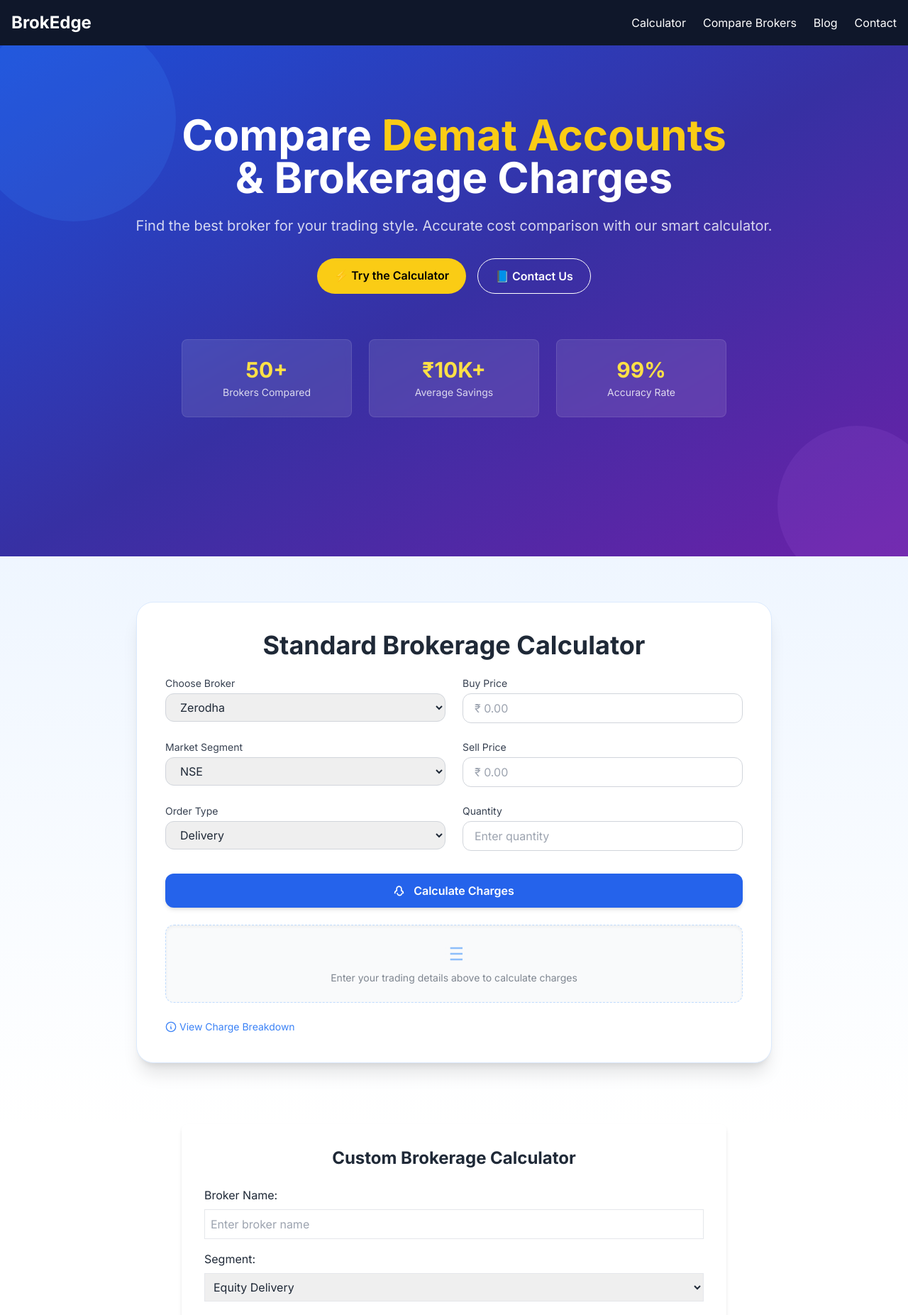
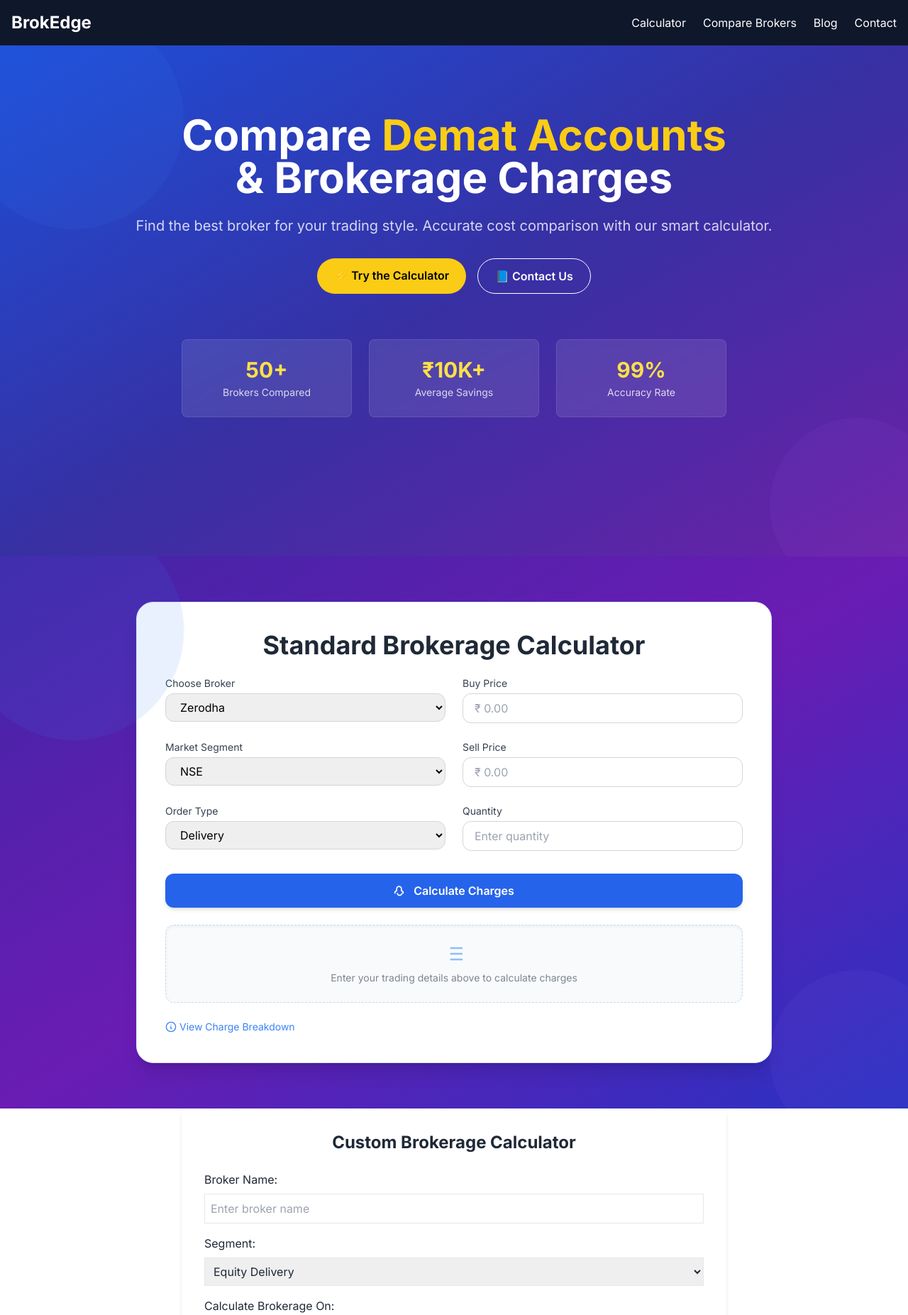
Before and after one commit to Ranveer45521/brokedge, a Django app: page / in a window 1280 px wide. Shown: the top 1853 px of the page at 71% size. Run offline with Django 5.2, Linux system fonts and the light colour scheme; data comes from the database, SQL or seed files in the repository; some libraries are stand-ins or nearby versions.

Commit message:
Update calculator section with gradient background and transition fix

```diff
--- a/blog/templates/index.html
+++ b/blog/templates/index.html
@@ -26,7 +26,20 @@
   .animate-float {
     animation: float 6s ease-in-out infinite;
   }
+
+  /* 👇 New floating background effects */
+  @keyframes pulse-slow {
+    0%, 100% { transform: scale(1); opacity: 0.4; }
+    50% { transform: scale(1.1); opacity: 0.6; }
+  }
+  .animate-pulse-slow {
+    animation: pulse-slow 10s ease-in-out infinite;
+  }
+  .animate-pulse-slower {
+    animation: pulse-slow 15s ease-in-out infinite;
+  }
 </style>
+
 
   <!-- ✅ CSRF Helper Script -->
   <script>
@@ -107,7 +120,10 @@
 </section>
 
 <!-- Standard Brokerage Calculator Section -->
-<section id="calculator" class="py-16 px-4 bg-gradient-to-b from-blue-50 to-white min-h-screen">
+<section id="calculator" class="relative py-16 px-4 bg-gradient-to-br from-[#4125a6] via-[#6a1cb3] to-[#2832c2] text-black overflow-hidden">
+  <!-- Floating Circles -->
+  <div class="absolute -top-10 -left-10 w-72 h-72 bg-blue-500 bg-opacity-20 rounded-full animate-pulse-slow"></div>
+  <div class="absolute -bottom-10 -right-10 w-56 h-56 bg-purple-400 bg-opacity-10 rounded-full animate-pulse-slower"></div>
   <div class="max-w-4xl mx-auto bg-white shadow-xl rounded-3xl p-8 sm:p-10 space-y-6 transition-all duration-300 border border-blue-100">
     <h2 class="text-3xl sm:text-4xl font-bold text-center text-gray-800 mb-6">Standard Brokerage Calculator</h2>
 
```
Lines whose indentation alone changed are shown as unchanged.
